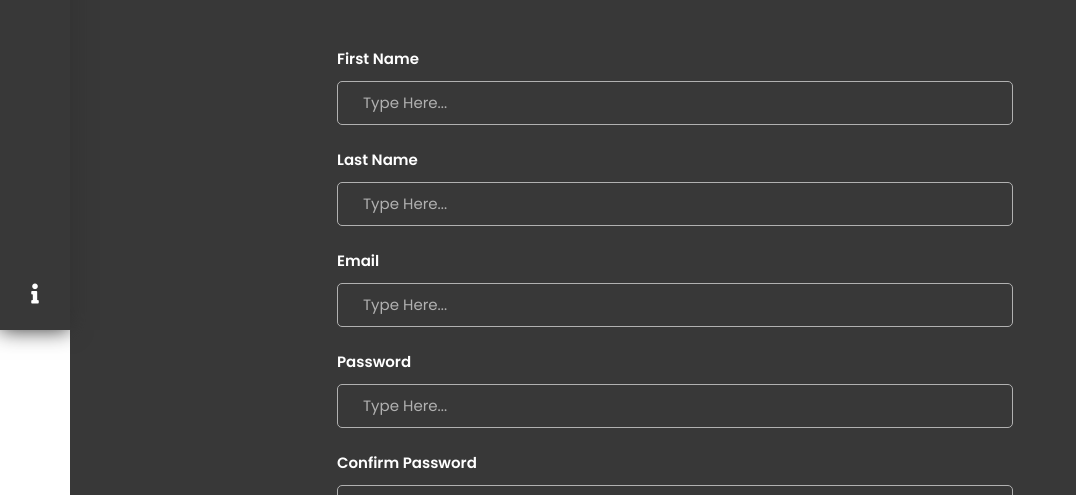
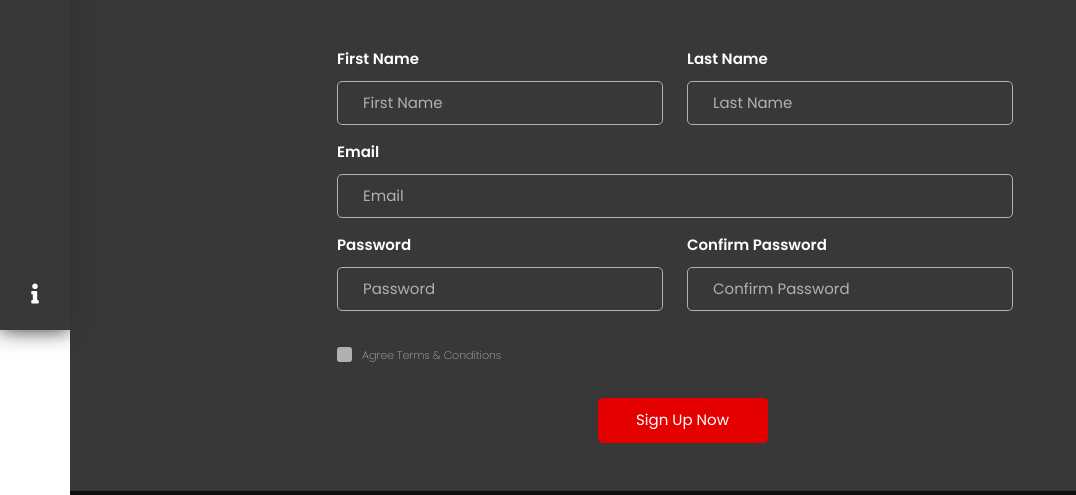
Before and after one commit to ethanpatrik175/beyond-consulting, a Laravel app: page /register in a window 1280 px wide. Shown: the part 470-965 px from the top of the page, without its empty margins (0-1076 px from the left). Run offline with Laravel 8, Linux system fonts and the light colour scheme; grey boxes are pictures that could not be loaded.

```diff
--- a/resources/views/auth/register.blade.php
+++ b/resources/views/auth/register.blade.php
@@ -10,30 +10,61 @@
         <x-banner banner-title="Volunteer Sign Up" />
         <section class="volunteer-signup py-lg-5">
             <div class="container">
-                <form>
+                <form method="POST" action="{{ route('register') }}" class="needs-validation custom-validation" novalidate>
                     <div class="row">
+                        <div class="col-lg-6 mb-3">
+                            <div class="form-group">
+                                <label for="first_name">First Name</label>
+                                <input type="text" id="first_name" name="first_name" data-parsley-required-message="" placeholder="First Name" required
+                                    autofocus />
+                                <div class="invalid-feedback">
+                                    Please enter your first name.
+                                </div>
+                            </div>
+                        </div>
+                        <div class="col-lg-6 mb-3">
+                            <div class="form-group">
+                                <label for="last_name">Last Name</label>
+                                <input type="text" id="last_name" name="last_name" placeholder="Last Name" />
+                                <div class="invalid-feedback">
+                                    Please enter your last name.
+                                </div>
+                            </div>
+                        </div>
+                        <div class="col-lg-12 mb-3">
+                            <div class="form-group">
+                                <label for="email">Email</label>
+                                <input type="email" id="email" name="email" placeholder="Email" required/>
+                                <div class="invalid-feedback">
+                                    Please enter your email
+                                </div>
+                            </div>
+                        </div>
+                        <div class="col-lg-6 mb-3">
+                            <div class="form-group">
+                                <label for="password">Password</label>
+                                <input type="password" id="password" name="password" placeholder="Password" required />
+                                <div class="invalid-feedback">
+                                    Please enter password.
+                                </div>
+                            </div>
+                        </div>
+                        <div class="col-lg-6 mb-3">
+                            <div class="form-group">
+                                <label for="confirm_password">Confirm Password</label>
+                                <input type="password" id="confirm_password" name="confirm_password"
+                                    placeholder="Confirm Password" data-parsley-equalto="#password" data-parsley-trigger="keyup" required />
+                                <div class="invalid-feedback">
+                                    Please retype password to confirm.
+                                </div>
+                            </div>
+                        </div>
                         <div class="col-lg-12">
-                            <label for="first-name">First Name</label>
-                            <input type="text" placeholder="Type Here..." name="first-name" id="first-name">
-
-                            <label for="last-name" class="mt-4">Last Name</label>
-                            <input type="text" placeholder="Type Here..." name="last-name" id="last-name">
-
-                            <label for="email" class="mt-4">Email</label>
-                            <input type="email" placeholder="Type Here..." name="email" id="email">
-
-                            <label for="password" class="mt-4">Password</label>
-                            <input type="password" placeholder="Type Here..." name="password" id="password">
-
-                            <label for="password" class="mt-4">Confirm Password</label>
-                            <input type="password" placeholder="Type Here..." name="password" id="password">
-
                             <div class="terms mt-3">
-                                <input type="checkbox" name="agree" id="agree">
+                                <input type="checkbox" name="agree" id="agree" />
                                 <label for="agree">Agree Terms & Conditions</label>
                             </div>
                         </div>
-
                     </div>
                     <div class="links mt-4 text-center">
                         <button type="submit" class="red-button">Sign Up Now</button>
--- a/resources/views/layouts/frontend/master.blade.php
+++ b/resources/views/layouts/frontend/master.blade.php
@@ -4,6 +4,8 @@
 <head>
     <meta charset="utf-8">
     <meta name="viewport" content="width=device-width, initial-scale=1, shrink-to-fit=no">
+    <!-- App favicon -->
+    <link rel="shortcut icon" href="{{asset('assets/frontend/images/logos/favicon.ico')}}">
     <title>
         @section('title')
             {{ 'Welcome' }}
--- a/routes/web.php
+++ b/routes/web.php
@@ -76,4 +76,7 @@ Route::middleware(['auth'])->prefix()->group(function(){
 });
 
 Route::post('/create-slug', [GlobalController::class, 'createSlug'])->name('create.slug');
+Route::get('/file-path', function(){
+    return asset('/');
+})->name('get.assets.path');
 Route::get('/clear', [GlobalController::class, 'clear'])->name('clear');
```
Also changed, not shown: public/assets/backend/js/app.js, public/assets/frontend/images/logos/favicon.ico (added).
